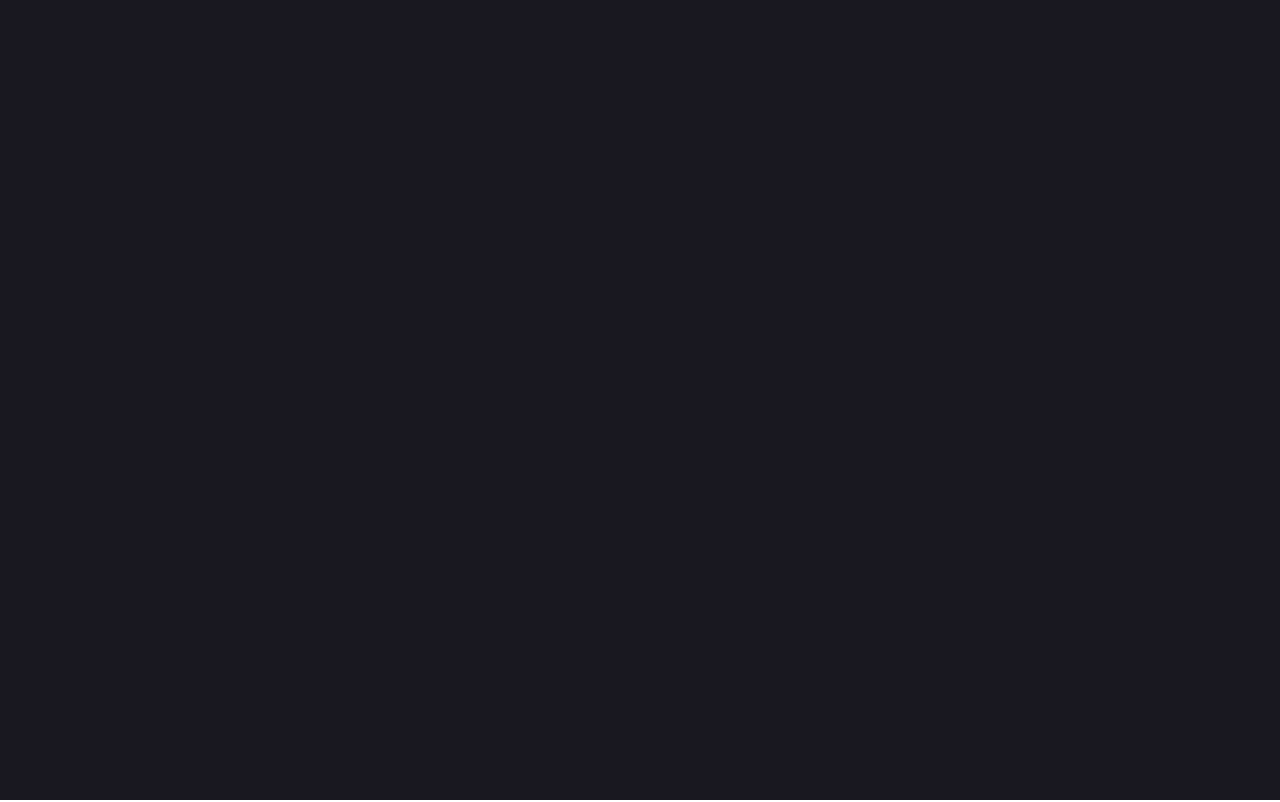
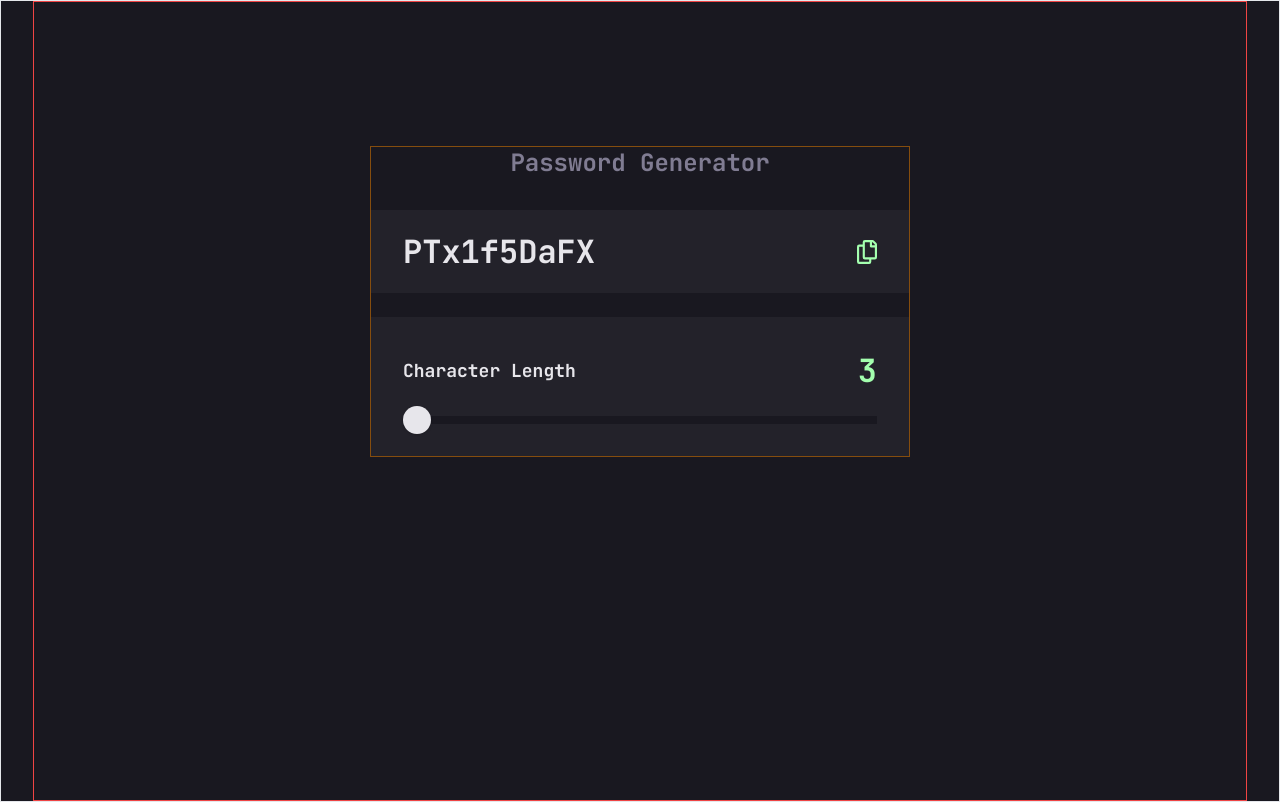
Before and after one commit to Mriganka5137/password-generator, a Next.js app: page / in a window 1280 px wide. Built offline with nearby package versions, Linux system fonts and the light colour scheme.

Commit message:
Add new files and update styles

```diff
--- a/app/globals.css
+++ b/app/globals.css
@@ -12,3 +12,26 @@
   --brand-orange: 13 95% 66%;
   --brand-yellow: 42 91% 68%;
 }
+
+@layer base {
+  * {
+    @apply p-0 m-0 box-border;
+  }
+  body {
+    @apply bg-very-dark-grey container mx-auto border font-jetbrains;
+  }
+}
+
+@layer utilities {
+  h2 {
+    @apply text-[32px] max-md:text-[24px] font-bold leading-[43px] text-almost-white;
+  }
+
+  h3 {
+    @apply text-[24px] max-md:text-[16px] font-bold leading-[31px] text-almost-white;
+  }
+
+  p {
+    @apply text-[18px] leading-[23px] text-almost-white font-bold;
+  }
+}
--- a/app/layout.tsx
+++ b/app/layout.tsx
@@ -1,8 +1,18 @@
 import type { Metadata } from "next";
-import { Inter } from "next/font/google";
+import { Inter, JetBrains_Mono } from "next/font/google";
+
 import "./globals.css";
 
-const inter = Inter({ subsets: ["latin"] });
+const inter = Inter({
+  subsets: ["latin"],
+  display: "swap",
+  variable: "--font-inter",
+});
+const jetbrainsMono = JetBrains_Mono({
+  subsets: ["latin"],
+  display: "swap",
+  variable: "--font-jetbrains",
+});
 
 export const metadata: Metadata = {
   title: "Create Next App",
@@ -16,7 +26,9 @@ export default function RootLayout({
 }>) {
   return (
     <html lang="en">
-      <body className={inter.className}>{children}</body>
+      <body className={`${inter.variable} ${jetbrainsMono.variable}`}>
+        {children}
+      </body>
     </html>
   );
 }
--- a/app/page.tsx
+++ b/app/page.tsx
@@ -1,5 +1,52 @@
+"use client";
 import Image from "next/image";
+import iconCopy from "@/public/assets/images/icon-copy.svg";
+import { useState } from "react";
+import { Slider } from "@/components/ui/slider";
 
 export default function Home() {
-  return <main className=" w-full h-screen bg-very-dark-grey"></main>;
+  const [length, setLength] = useState(3);
+
+  const handleValueChange = (value: number[]) => {
+    setLength(value[0]);
+  };
+
+  return (
+    <main className="w-full h-screen border border-red-500 p-4 md:pt-36 pt-16">
+      {/* Password Generator */}
+      <div className=" max-w-[540px]  border border-yellow-800 mx-auto text-center">
+        <h3 className="text-brand-grey">Password Generator</h3>
+
+        {/* Copy Password */}
+        <div className=" flex justify-between px-8 py-5 items-center bg-dark-grey mt-8 max-md:mt-4 max-md:px-4 max-md:py-4 ">
+          <h2>PTx1f5DaFX</h2>
+          <Image
+            alt="copy"
+            src={iconCopy}
+            width={21}
+            height={24}
+            className=" w-5 h-6 max-md:w-4 max-md:h-5"
+          />
+        </div>
+
+        {/* Password Settings */}
+
+        <div className=" bg-dark-grey flex flex-col w-full mt-6 p-8 ">
+          {/* Label and length */}
+          <div className="flex justify-between items-center ">
+            <p className="text-almost-white">Character Length</p>
+            <h2 className="text-neon-green">{length}</h2>
+          </div>
+          {/* Range */}
+          <Slider
+            min={3}
+            max={20}
+            step={1}
+            onValueChange={handleValueChange}
+            className="mt-6"
+          />
+        </div>
+      </div>
+    </main>
+  );
 }
--- /dev/null
+++ b/components/ui/slider.tsx
@@ -0,0 +1,28 @@
+"use client";
+
+import * as React from "react";
+import * as SliderPrimitive from "@radix-ui/react-slider";
+
+import { cn } from "@/lib/utils";
+
+const Slider = React.forwardRef<
+  React.ElementRef<typeof SliderPrimitive.Root>,
+  React.ComponentPropsWithoutRef<typeof SliderPrimitive.Root>
+>(({ className, ...props }, ref) => (
+  <SliderPrimitive.Root
+    ref={ref}
+    className={cn(
+      "relative flex w-full touch-none select-none items-center",
+      className
+    )}
+    {...props}
+  >
+    <SliderPrimitive.Track className="relative h-2 w-full grow overflow-hidden  bg-very-dark-grey">
+      <SliderPrimitive.Range className="absolute h-full bg-neon-green" />
+    </SliderPrimitive.Track>
+    <SliderPrimitive.Thumb className="block h-7 w-7 rounded-full  bg-almost-white shadow transition-colors focus-visible:outline-none focus-visible:ring-1 focus-visible:ring-ring disabled:pointer-events-none disabled:opacity-50" />
+  </SliderPrimitive.Root>
+));
+Slider.displayName = SliderPrimitive.Root.displayName;
+
+export { Slider };
--- /dev/null
+++ b/lib/utils.ts
@@ -0,0 +1,6 @@
+import { type ClassValue, clsx } from "clsx"
+import { twMerge } from "tailwind-merge"
+
+export function cn(...inputs: ClassValue[]) {
+  return twMerge(clsx(inputs))
+}
--- a/tailwind.config.ts
+++ b/tailwind.config.ts
@@ -1,13 +1,27 @@
 import type { Config } from "tailwindcss";
 
-const config: Config = {
+const config = {
+  darkMode: ["class"],
   content: [
-    "./pages/**/*.{js,ts,jsx,tsx,mdx}",
-    "./components/**/*.{js,ts,jsx,tsx,mdx}",
-    "./app/**/*.{js,ts,jsx,tsx,mdx}",
+    "./pages/**/*.{ts,tsx}",
+    "./components/**/*.{ts,tsx}",
+    "./app/**/*.{ts,tsx}",
+    "./src/**/*.{ts,tsx}",
   ],
+  prefix: "",
   theme: {
+    container: {
+      center: true,
+      padding: "2rem",
+      screens: {
+        "2xl": "1400px",
+      },
+    },
     extend: {
+      fontFamily: {
+        jetbrains: ["var(--font-jetbrains)"],
+      },
+
       colors: {
         "dark-grey": "hsl(var(--dark-grey))",
         "brand-grey": "hsl(var(--grey))",
@@ -18,8 +32,24 @@ const config: Config = {
         "brand-orange": "hsl(var(--brand-orange))",
         "brand-yellow": "hsl(var(--brand-yellow))",
       },
+
+      keyframes: {
+        "accordion-down": {
+          from: { height: "0" },
+          to: { height: "var(--radix-accordion-content-height)" },
+        },
+        "accordion-up": {
+          from: { height: "var(--radix-accordion-content-height)" },
+          to: { height: "0" },
+        },
+      },
+      animation: {
+        "accordion-down": "accordion-down 0.2s ease-out",
+        "accordion-up": "accordion-up 0.2s ease-out",
+      },
     },
   },
-  plugins: [],
-};
+  plugins: [require("tailwindcss-animate")],
+} satisfies Config;
+
 export default config;
```
Also changed, not shown: package.json (+10 -4 lines), components.json (added), 1 other file (tests, documents, lock files or other folders).
